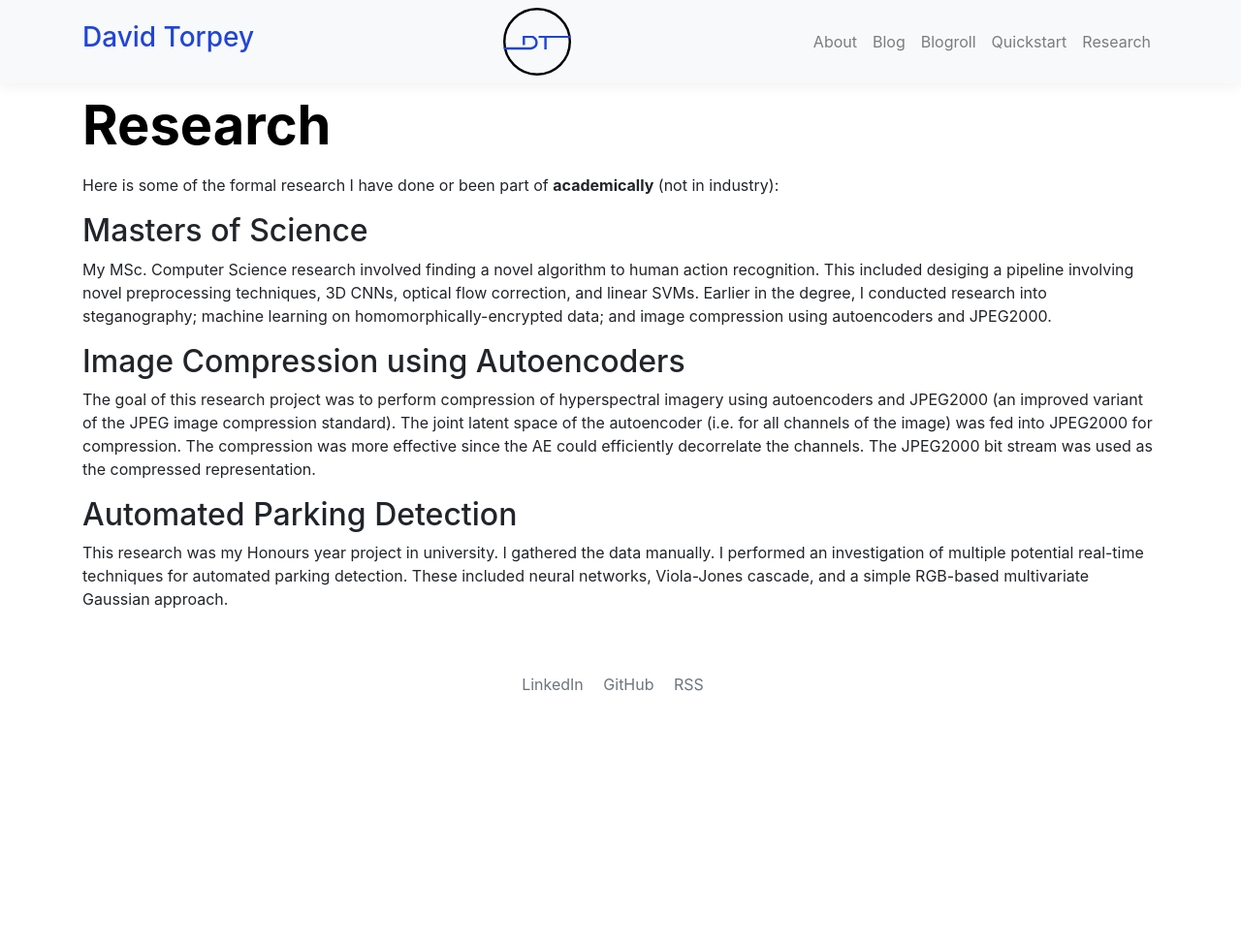
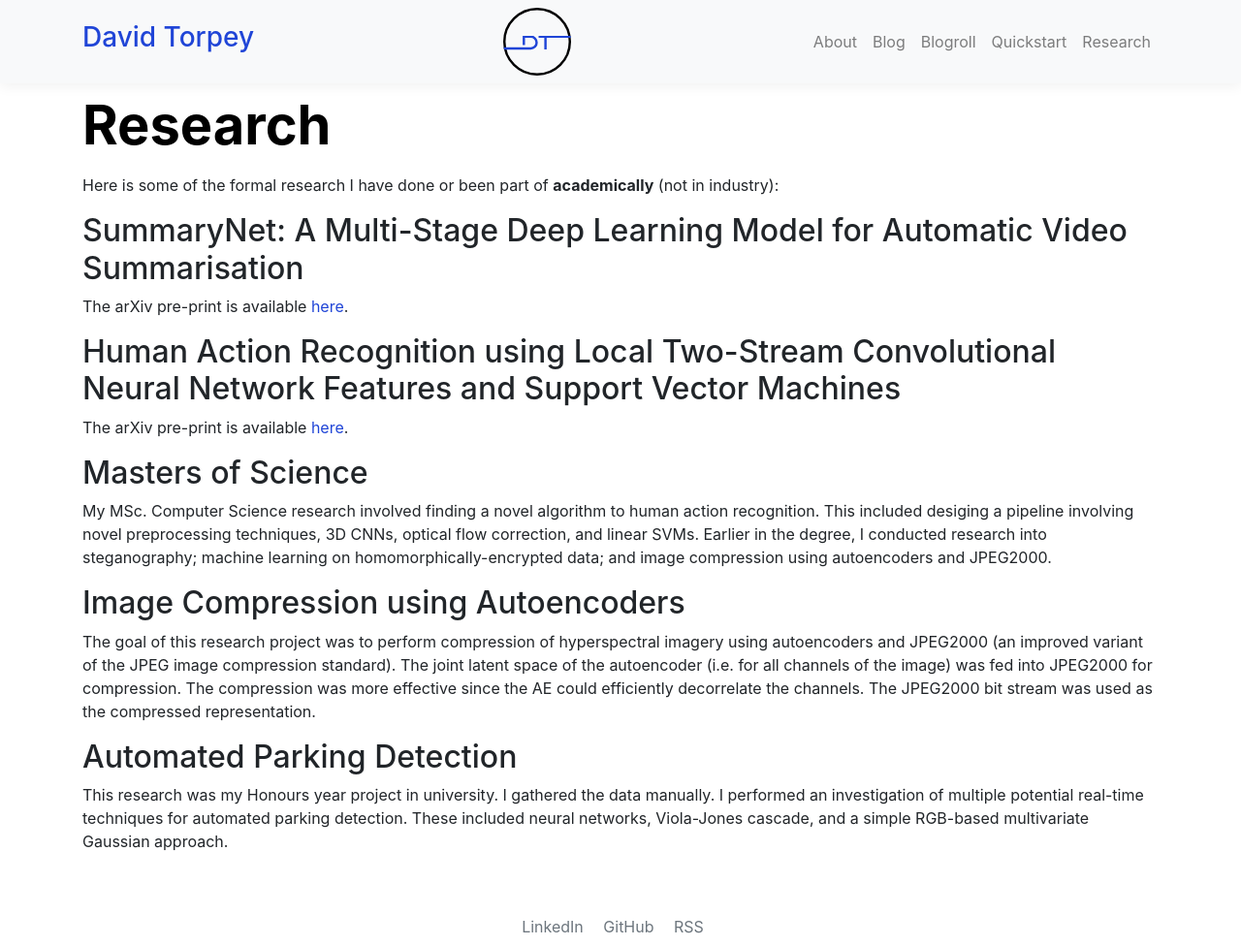
Before and after one commit to DavidTorpey/davidtorpey.github.io, a Jekyll site: the page built from research.md, in a window 1280 px wide and 976 px high. Shown: the whole window at 97% size. Built offline with Jekyll 4.4.1, drawn with Linux system fonts in a browser that asks for light colours; nearby versions of some CDN libraries.

Commit message:
New research

```diff
--- a/research.md
+++ b/research.md
@@ -5,6 +5,14 @@ permalink: /research/
 ---
 
 Here is some of the formal research I have done or been part of **academically** (not in industry):
+
+## SummaryNet: A Multi-Stage Deep Learning Model for Automatic Video Summarisation
+
+The arXiv pre-print is available [here](https://arxiv.org/pdf/2002.09424.pdf).
+
+## Human Action Recognition using Local Two-Stream Convolutional Neural Network Features and Support Vector Machines
+
+The arXiv pre-print is available [here](https://arxiv.org/pdf/2002.09423.pdf).
 
 ## Masters of Science
 
```
